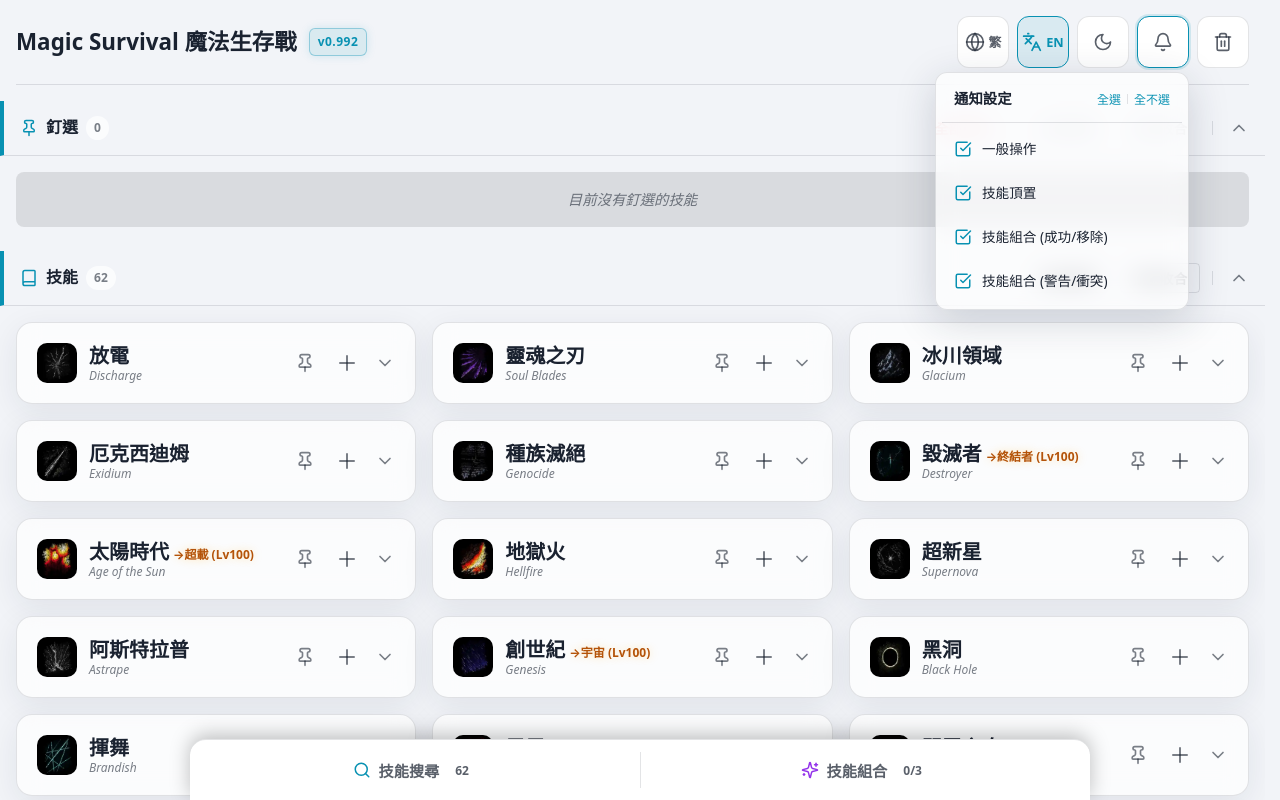
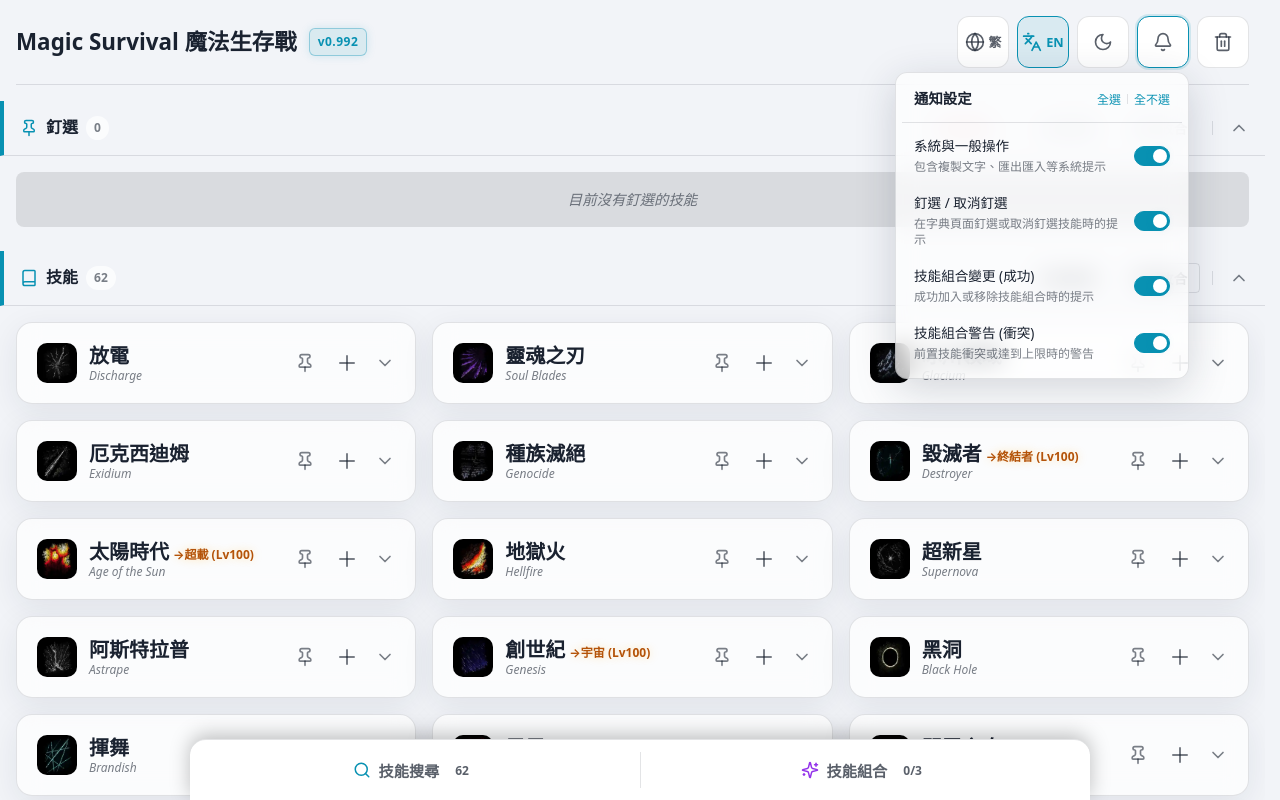
Before and after one commit to s890257s/magic-survival-skill-finder, a Vue app: page /#/ in a window 1280 px wide. Both pictures are taken after a click on the button 1163 px from the left and 42 px from the top of the page. Shown: the top 800 px of the page. Built offline with nearby package versions, Linux system fonts and the light colour scheme.

Commit message:
UI/UX優化

```diff
--- a/src/components/ui/NotificationSettings.vue
+++ b/src/components/ui/NotificationSettings.vue
@@ -1,6 +1,6 @@
 <script setup>
 import { computed } from 'vue'
-import { Bell, CheckSquare, Square, Check, X } from '@lucide/vue'
+import { Bell } from '@lucide/vue'
 import DropdownPanel from '@/components/ui/DropdownPanel.vue'
 import { useI18n } from '@/composables/useI18n'
 import { useDropdown } from '@/composables/useDropdown'
@@ -15,10 +15,10 @@ const { isOpen, triggerRef, panelStyle, close, toggle } = useDropdown({
 })
 
 const options = computed(() => [
-  { key: 'general', label: t('ui.notify.general') },
-  { key: 'pin', label: t('ui.notify.pin') },
-  { key: 'favoriteSuccess', label: t('ui.notify.favoriteSuccess') },
-  { key: 'favoriteWarning', label: t('ui.notify.favoriteWarning') }
+  { key: 'general', label: t('ui.notify.general'), desc: t('ui.notify.general.desc') },
+  { key: 'pin', label: t('ui.notify.pin'), desc: t('ui.notify.pin.desc') },
+  { key: 'favoriteSuccess', label: t('ui.notify.favoriteSuccess'), desc: t('ui.notify.favoriteSuccess.desc') },
+  { key: 'favoriteWarning', label: t('ui.notify.favoriteWarning'), desc: t('ui.notify.favoriteWarning.desc') }
 ])
 
 const togglePref = (key) => {
@@ -58,20 +58,21 @@ const deselectAll = () => settingsStore.setAllNotifications(false)
           <li v-for="opt in options" :key="opt.key">
             <button
               type="button"
-              class="dropdown-option checkbox-option"
+              class="dropdown-option switch-option"
               @click="togglePref(opt.key)"
+              :aria-checked="settingsStore.notificationPrefs[opt.key]"
+              role="switch"
             >
-              <CheckSquare
-                v-if="settingsStore.notificationPrefs[opt.key]"
-                :size="18"
-                class="checkbox-icon checked"
-              />
-              <Square
-                v-else
-                :size="18"
-                class="checkbox-icon"
-              />
-              <span class="option-label">{{ opt.label }}</span>
+              <div class="option-text-group">
+                <span class="option-label">{{ opt.label }}</span>
+                <span class="option-desc">{{ opt.desc }}</span>
+              </div>
+              <div
+                class="toggle-switch"
+                :class="{ 'is-active': settingsStore.notificationPrefs[opt.key] }"
+              >
+                <div class="toggle-thumb"></div>
+              </div>
             </button>
           </li>
         </ul>
@@ -91,7 +92,7 @@ const deselectAll = () => settingsStore.setAllNotifications(false)
 }
 
 .notify-panel-content {
-  width: 240px;
+  width: 280px;
   display: flex;
   flex-direction: column;
 }
@@ -141,25 +142,65 @@ const deselectAll = () => settingsStore.setAllNotifications(false)
   overflow-y: auto;
 }
 
-.checkbox-option {
+.switch-option {
   display: flex;
   align-items: center;
-  gap: 10px;
-  padding: 8px 12px;
+  justify-content: space-between;
+  gap: 12px;
+  padding: 10px 12px;
+  text-align: left;
 }
 
-.checkbox-icon {
-  color: var(--text-muted);
-  flex-shrink: 0;
-}
-
-.checkbox-icon.checked {
-  color: var(--accent-cyan);
+.option-text-group {
+  display: flex;
+  flex-direction: column;
+  gap: 4px;
+  flex: 1;
 }
 
 .option-label {
   font-size: 0.85rem;
-  white-space: normal;
+  font-weight: 500;
+  color: var(--text-primary);
   line-height: 1.3;
 }
+
+.option-desc {
+  font-size: 0.75rem;
+  color: var(--text-muted);
+  line-height: 1.3;
+}
+
+.toggle-switch {
+  position: relative;
+  width: 36px;
+  height: 20px;
+  background-color: var(--bg-modifier-hover);
+  border-radius: 20px;
+  border: 1px solid var(--glass-border);
+  transition: all 0.3s ease;
+  flex-shrink: 0;
+}
+
+.toggle-switch.is-active {
+  background-color: var(--accent-cyan);
+  border-color: var(--accent-cyan);
+}
+
+.toggle-thumb {
+  position: absolute;
+  top: 2px;
+  left: 2px;
+  width: 14px;
+  height: 14px;
+  background-color: var(--text-muted);
+  border-radius: 50%;
+  transition: all 0.3s cubic-bezier(0.4, 0, 0.2, 1);
+}
+
+.toggle-switch.is-active .toggle-thumb {
+  transform: translateX(16px);
+  background-color: #fff;
+  box-shadow: 0 0 8px var(--accent-cyan-glow);
+}
 </style>
--- a/src/data/zh-TW.json
+++ b/src/data/zh-TW.json
@@ -245,7 +245,7 @@
   "ui.toggle.lightMode": "切換至淺色模式",
   "ui.toggle.darkMode": "切換至深色模式",
   "ui.nav.dictionary": "圖鑑",
-  "ui.nav.builder": "配技",
+  "ui.nav.builder": "技能組合",
   "ui.dict.searchPlaceholder": "搜尋融合或基礎技能名稱 (中/英文)...",
   "ui.dict.clearSearch": "清除搜尋",
   "ui.dict.advancedFilter": "進階篩選",
@@ -259,69 +259,69 @@
   "ui.dict.resultCount": "符合 {0} 筆",
   "ui.dict.removeFilter": "移除篩選 {0}",
   "ui.dict.noResults": "找不到符合條件的技能",
-  "ui.dict.pinnedCount": "已頂置 {0} 個技能",
+  "ui.dict.pinnedCount": "已釘選 {0} 個技能",
   "ui.dict.unpinAll": "全部解除",
   "ui.dict.clearAll": "清空狀態",
   "ui.dict.clearAllTitle": "清空狀態",
   "ui.dict.clearAllConfirmMsg": "確定要清空所有技能組合與搜尋條件嗎？",
   "ui.dict.clearAllSuccessMsg": "已清空",
-  "ui.dict.unpinnedAllMsg": "已解除全部頂置",
+  "ui.dict.unpinnedAllMsg": "已解除全部釘選",
   "ui.dict.allSkills": "技能",
   "ui.dict.expandSkills": "技能展開",
   "ui.dict.collapseSkills": "技能收合",
   "ui.dict.emptyPinned": "目前沒有釘選的技能",
   "ui.dict.pinnedSkills": "釘選",
-  "ui.builder.title": "我的配技",
+  "ui.builder.title": "我的技能組合",
   "ui.builder.clear": "清空",
   "ui.builder.export": "匯出",
   "ui.builder.limitWarning": "超過遊戲常規上限（{0} 個），實戰時記得取捨喔。",
   "ui.builder.conflictWarning": "檢測到基礎技能衝突，已標記紅字",
-  "ui.builder.empty": "尚未添加任何技能到配技中",
+  "ui.builder.empty": "尚未新增任何技能到組合中",
   "ui.builder.summaryTitle": "技能組合",
   "ui.builder.savedBuilds": "我的儲存庫",
   "ui.builder.save": "儲存",
-  "ui.builder.saveTitle": "儲存配技",
-  "ui.builder.savePlaceholder": "請輸入配技名稱...",
-  "ui.builder.defaultSaveName": "我的配技",
+  "ui.builder.saveTitle": "儲存組合",
+  "ui.builder.savePlaceholder": "請輸入組合名稱...",
+  "ui.builder.defaultSaveName": "我的技能組合",
   "ui.builder.load": "讀取",
   "ui.builder.overwrite": "覆蓋",
   "ui.builder.overwriteTitle": "儲存空間已滿",
-  "ui.builder.overwriteMsg": "您已儲存最多 10 套配技，請選擇要覆蓋哪一套：",
+  "ui.builder.overwriteMsg": "您已儲存最多 10 套組合，請選擇要覆蓋哪一套：",
   "ui.builder.createNewSave": "➕ 新建存檔",
   "ui.builder.saveTarget": "儲存位置",
   "ui.builder.saveSuccess": "儲存成功！",
   "ui.builder.saveLimitMsg": "存檔已達上限（{0} 組），請選擇覆蓋現有存檔",
-  "ui.builder.clearSavedConfirm": "確定要清空所有的儲存配技嗎？這將無法復原。",
-  "ui.builder.goDictionary": "前往圖鑑添加",
-  "ui.builder.exportHeader": "【Magic Survival 我的配技】",
+  "ui.builder.clearSavedConfirm": "確定要清空所有的儲存組合嗎？這將無法復原。",
+  "ui.builder.goDictionary": "前往圖鑑新增",
+  "ui.builder.exportHeader": "【Magic Survival 我的技能組合】",
   "ui.builder.exportMain": "主",
   "ui.builder.exportSub": "副",
   "ui.builder.exportUltimate": "終極",
   "ui.builder.exportSchool": "學派",
   "ui.builder.exportSubject": "實驗體",
-  "ui.builder.exportConflict": "⚠️ 注意：目前配技存在基礎技能衝突！",
-  "ui.builder.exportEmpty": "配技清單為空，無法匯出",
+  "ui.builder.exportConflict": "⚠️ 注意：目前組合存在基礎技能衝突！",
+  "ui.builder.exportEmpty": "組合清單為空，無法匯出",
   "ui.builder.exportSuccess": "複製成功，可直接貼上",
   "ui.builder.exportFail": "複製失敗，請手動複製",
   "ui.builder.exportChoiceTitle": "選擇匯出內容",
-  "ui.builder.exportCurrent": "匯出當前配技",
+  "ui.builder.exportCurrent": "匯出當前組合",
   "ui.builder.exportSaves": "匯出所有儲存庫",
   "ui.builder.shareModalTitle": "分享您的配置",
   "ui.builder.copyUrl": "複製網址",
-  "ui.builder.importConfirmTitle": "載入配技",
-  "ui.builder.importConfirmMsg": "即將載入分享的配技，這將會覆蓋您目前的配技，是否繼續？",
+  "ui.builder.importConfirmTitle": "載入組合",
+  "ui.builder.importConfirmMsg": "即將載入分享的組合，這將會覆蓋您目前的組合，是否繼續？",
   "ui.builder.importSavesConfirmMsg": "即將載入分享的儲存庫，這將會完全覆蓋您目前的存檔空間，確定要繼續嗎？",
   "ui.builder.importSuccess": "成功載入配置！",
   "ui.builder.importLoaded": "已載入分享的配置",
-  "ui.builder.clearedMsg": "已清空配技",
-  "ui.card.pinned": "已頂置「{0}」",
-  "ui.card.unpinned": "已取消頂置「{0}」",
-  "ui.card.removed": "已將「{0}」移出配技",
+  "ui.builder.clearedMsg": "已清空組合",
+  "ui.card.pinned": "已釘選「{0}」",
+  "ui.card.unpinned": "已取消釘選「{0}」",
+  "ui.card.removed": "已將「{0}」移出組合",
   "ui.card.conflictDetail": "已加入，但 {0} 衝突",
   "ui.card.conflictDetailItem": "「{0}」與『{1}』",
   "ui.card.conflictBadge": "技能衝突",
-  "ui.card.addedOverLimit": "已加入配技（{0}/{1}，超過常規上限）",
-  "ui.card.added": "已將「{0}」加入配技（{1}/{2}）",
+  "ui.card.addedOverLimit": "已加入組合（{0}/{1}，超過常規上限）",
+  "ui.card.added": "已將「{0}」加入組合（{1}/{2}）",
   "ui.card.baseConflict": "基礎技能重複：{0}",
   "ui.card.ultimateSkill": " {0}",
   "ui.select.search": "搜尋選項...",
@@ -345,16 +345,20 @@
   "ui.card.subSkill": "副技能",
   "ui.card.consume": "消耗",
   "ui.card.keep": "保留",
-  "ui.card.pinLabel": "頂置顯示",
-  "ui.card.unpinLabel": "取消頂置",
-  "ui.card.addLabel": "加入配技",
-  "ui.card.removeLabel": "移出配技",
+  "ui.card.pinLabel": "釘選顯示",
+  "ui.card.unpinLabel": "取消釘選",
+  "ui.card.addLabel": "加入組合",
+  "ui.card.removeLabel": "移出組合",
   "ui.builder.exportTooLongMsg": "分享連結過長，部分平台可能無法完整開啟",
   "ui.notify.settings": "通知設定",
-  "ui.notify.general": "一般操作",
-  "ui.notify.pin": "技能頂置",
-  "ui.notify.favoriteSuccess": "技能組合 (成功/移除)",
-  "ui.notify.favoriteWarning": "技能組合 (警告/衝突)",
+  "ui.notify.general": "系統與一般操作",
+  "ui.notify.general.desc": "包含複製文字、匯出匯入等系統提示",
+  "ui.notify.pin": "釘選 / 取消釘選",
+  "ui.notify.pin.desc": "在字典頁面釘選或取消釘選技能時的提示",
+  "ui.notify.favoriteSuccess": "技能組合變更 (成功)",
+  "ui.notify.favoriteSuccess.desc": "成功加入或移除技能組合時的提示",
+  "ui.notify.favoriteWarning": "技能組合警告 (衝突)",
+  "ui.notify.favoriteWarning.desc": "前置技能衝突或達到上限時的警告",
   "ui.notify.selectAll": "全選",
   "ui.notify.deselectAll": "全不選"
 }
--- a/src/views/Dictionary.vue
+++ b/src/views/Dictionary.vue
@@ -221,21 +221,8 @@ const executeClearAll = () => {
     </div>
 
     <div class="list-area" :id="RESULTS_ANCHOR_ID">
-      <!-- Main Content Empty State (Filters) -->
-      <EmptyState
-        v-if="filteredSkills.length === 0"
-        :text="t('ui.dict.noResults')"
-        :showAction="dictionaryStore.hasAnyFilters"
-        :actionText="t('ui.resetSearchAndFilter')"
-        @action="resetAll"
-      >
-        <template #icon>
-          <Search :size="48" />
-        </template>
-      </EmptyState>
-
       <!-- Results (Other Skills) -->
-      <div class="results-area" v-else>
+      <div class="results-area">
         <!-- Section 3: Other Skills -->
         <div class="section-container">
           <SectionHeader
@@ -267,7 +254,19 @@ const executeClearAll = () => {
           </SectionHeader>
 
           <div v-show="ui.isOtherExpanded">
-            <div v-if="filteredSkills.length > 0" class="skill-list unpinned-list">
+            <EmptyState
+              v-if="filteredSkills.length === 0"
+              :text="t('ui.dict.noResults')"
+              :showAction="dictionaryStore.hasAnyFilters"
+              :actionText="t('ui.resetSearchAndFilter')"
+              @action="resetAll"
+            >
+              <template #icon>
+                <Search :size="48" />
+              </template>
+            </EmptyState>
+
+            <div v-else class="skill-list unpinned-list">
               <SkillCard
                 v-for="skill in filteredSkills"
                 :key="skill.id"
```
Also changed, not shown: src/data/en.json (+8 -4 lines), src/data/zh-CN.json (+35 -31 lines).
